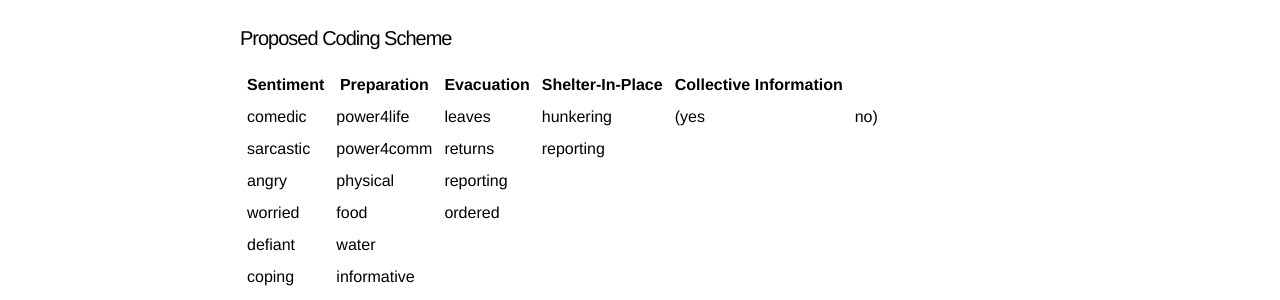
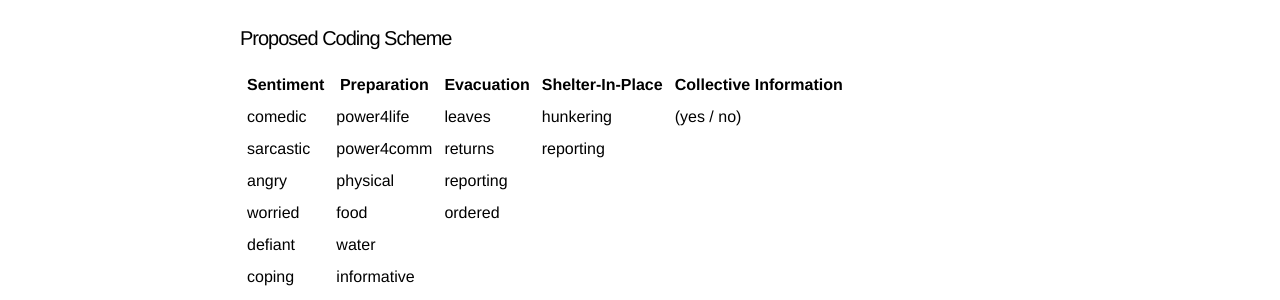
Before and after one commit to jenningsanderson/Twitter-Evacuation-Patterns, a Jekyll site: the page built from _posts/2014-09-07-Qualitative-Coding.md, in a window 1280 px wide. Shown: the part 296-596 px from the top of the page. Built offline with Jekyll 4.4.1, drawn with Linux system fonts in a browser that asks for light colours.

Commit message:
changed a typo

```diff
--- a/_posts/2014-09-07-Qualitative-Coding.md
+++ b/_posts/2014-09-07-Qualitative-Coding.md
@@ -9,7 +9,7 @@ permalink: "/coding"
 
 | Sentiment | Preparation | Evacuation | Shelter-In-Place | Collective Information |
 |-------------------------------------------------------------------------------|
-| comedic	  | power4life  | leaves     | hunkering        | (yes | no)
+| comedic	  | power4life  | leaves     | hunkering        | (yes / no)
 | sarcastic | power4comm  | returns    | reporting        |
 | angry	  | physical    | reporting  | |
 | worried	  | food        | ordered    | |
```
